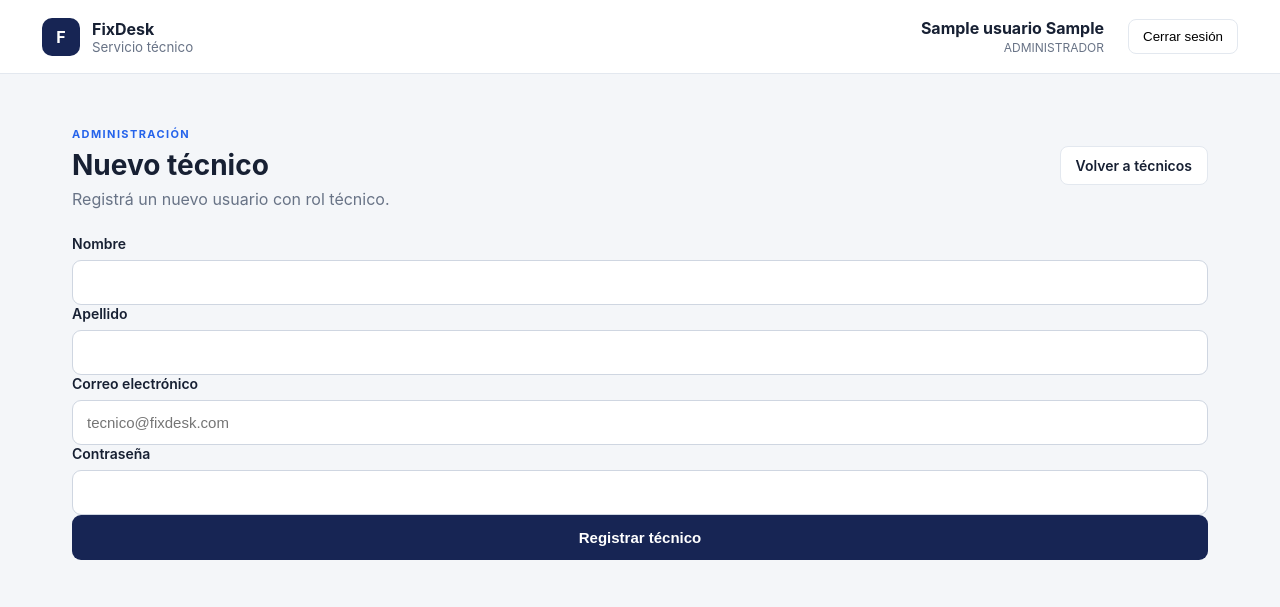
After one commit to lucaas424/FixDesk, a Flask app: page /admin/tecnicos/nuevo in a window 1280 px wide. The commit adds this page. Shown: the top 607 px of the page. Run offline with Flask 3, Linux system fonts and the light colour scheme; a user stored in the database is signed in; tables that the repository leaves empty hold one stand-in row (values such as "Sample post").

Commit message:
Implementa alta de tecnicos y reasignacion de ordenes

```diff
--- a/app/controllers/admin_controller.py
+++ b/app/controllers/admin_controller.py
@@ -240,6 +240,63 @@ def clientes():
         clientes=lista_clientes
     )
 
+@admin_bp.route(
+    "/tecnicos/nuevo",
+    methods=["GET", "POST"]
+)
+@login_required
+def nuevo_tecnico():
+    _validar_administrador()
+
+    if request.method == "POST":
+
+        nombre = request.form.get(
+            "nombre",
+            ""
+        )
+
+        apellido = request.form.get(
+            "apellido",
+            ""
+        )
+
+        email = request.form.get(
+            "email",
+            ""
+        )
+
+        password = request.form.get(
+            "password",
+            ""
+        )
+
+        try:
+            tecnico = AdministracionService.registrar_tecnico(
+                nombre=nombre,
+                apellido=apellido,
+                email=email,
+                password=password
+            )
+
+            flash(
+                f"El técnico {tecnico.nombre} "
+                f"{tecnico.apellido} se registró correctamente.",
+                "success"
+            )
+
+            return redirect(
+                url_for("admin.tecnicos")
+            )
+
+        except ValueError as error:
+            flash(
+                str(error),
+                "danger"
+            )
+
+    return render_template(
+        "admin/nuevo_tecnico.html"
+    )
 
 @admin_bp.get("/tecnicos")
 @login_required
--- /dev/null
+++ b/app/templates/admin/nuevo_tecnico.html
@@ -0,0 +1,130 @@
+{% extends "base.html" %}
+
+{% block title %}
+Nuevo técnico | FixDesk
+{% endblock %}
+
+
+{% block content %}
+
+<div class="dashboard">
+
+    <section class="page-header">
+
+        <div>
+
+            <span class="section-label">
+                ADMINISTRACIÓN
+            </span>
+
+            <h1>
+                Nuevo técnico
+            </h1>
+
+            <p>
+                Registrá un nuevo usuario con rol técnico.
+            </p>
+
+        </div>
+
+        <a
+            href="{{ url_for('admin.tecnicos') }}"
+            class="btn-secondary"
+        >
+            Volver a técnicos
+        </a>
+
+    </section>
+
+
+    <section class="detail-section">
+
+        <form method="POST">
+
+            <input
+                type="hidden"
+                name="csrf_token"
+                value="{{ csrf_token() }}"
+            >
+
+
+            <div class="form-group">
+
+                <label for="nombre">
+                    Nombre
+                </label>
+
+                <input
+                    type="text"
+                    id="nombre"
+                    name="nombre"
+                    required
+                >
+
+            </div>
+
+
+            <div class="form-group">
+
+                <label for="apellido">
+                    Apellido
+                </label>
+
+                <input
+                    type="text"
+                    id="apellido"
+                    name="apellido"
+                    required
+                >
+
+            </div>
+
+
+            <div class="form-group">
+
+                <label for="email">
+                    Correo electrónico
+                </label>
+
+                <input
+                    type="email"
+                    id="email"
+                    name="email"
+                    placeholder="tecnico@fixdesk.com"
+                    required
+                >
+
+            </div>
+
+
+            <div class="form-group">
+
+                <label for="password">
+                    Contraseña
+                </label>
+
+                <input
+                    type="password"
+                    id="password"
+                    name="password"
+                    minlength="8"
+                    required
+                >
+
+            </div>
+
+
+            <button
+                type="submit"
+                class="btn-primary"
+            >
+                Registrar técnico
+            </button>
+
+        </form>
+
+    </section>
+
+</div>
+
+{% endblock %}
```
Also changed, not shown: app/services/administracion_service.py (+16 -0 lines), app/templates/admin/tecnicos.html (+11 -0 lines).
